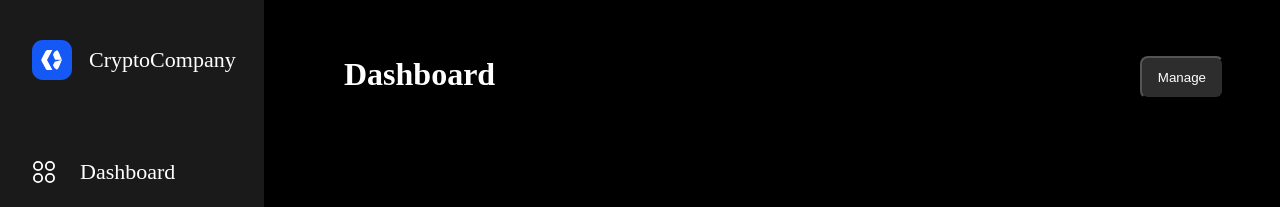
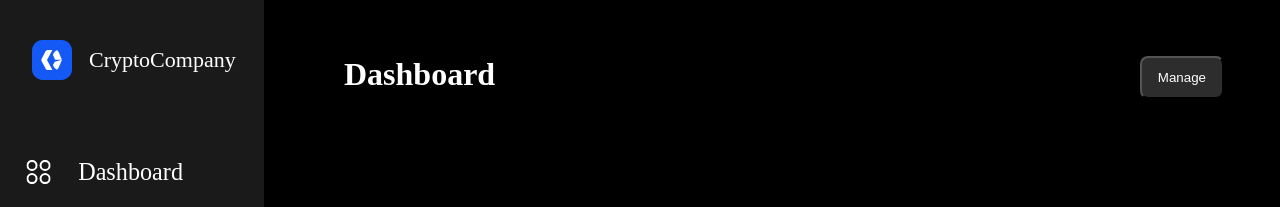
Before and after one commit to pjleclair/swap-app, a React (Create React App) app: page / in a window 1280 px wide. In both pictures the pointer is over the item "Dashboard". Shown: the top 207 px of the page. Built offline with nearby package versions, Linux system fonts and the light colour scheme.

Commit message:
Update sidebar list--item hover style

```diff
--- a/src/components/sidebar/sidebar.css
+++ b/src/components/sidebar/sidebar.css
@@ -84,6 +84,11 @@
     background: #1A1A1A;
 }
 
+.list--item:hover, .list--item:focus, .list--item:active {
+    -webkit-transform: scale(1.1);
+    transform: scale(1.1);
+}
+
 .list--container {
     display: flex;
     flex-direction: column;
```
